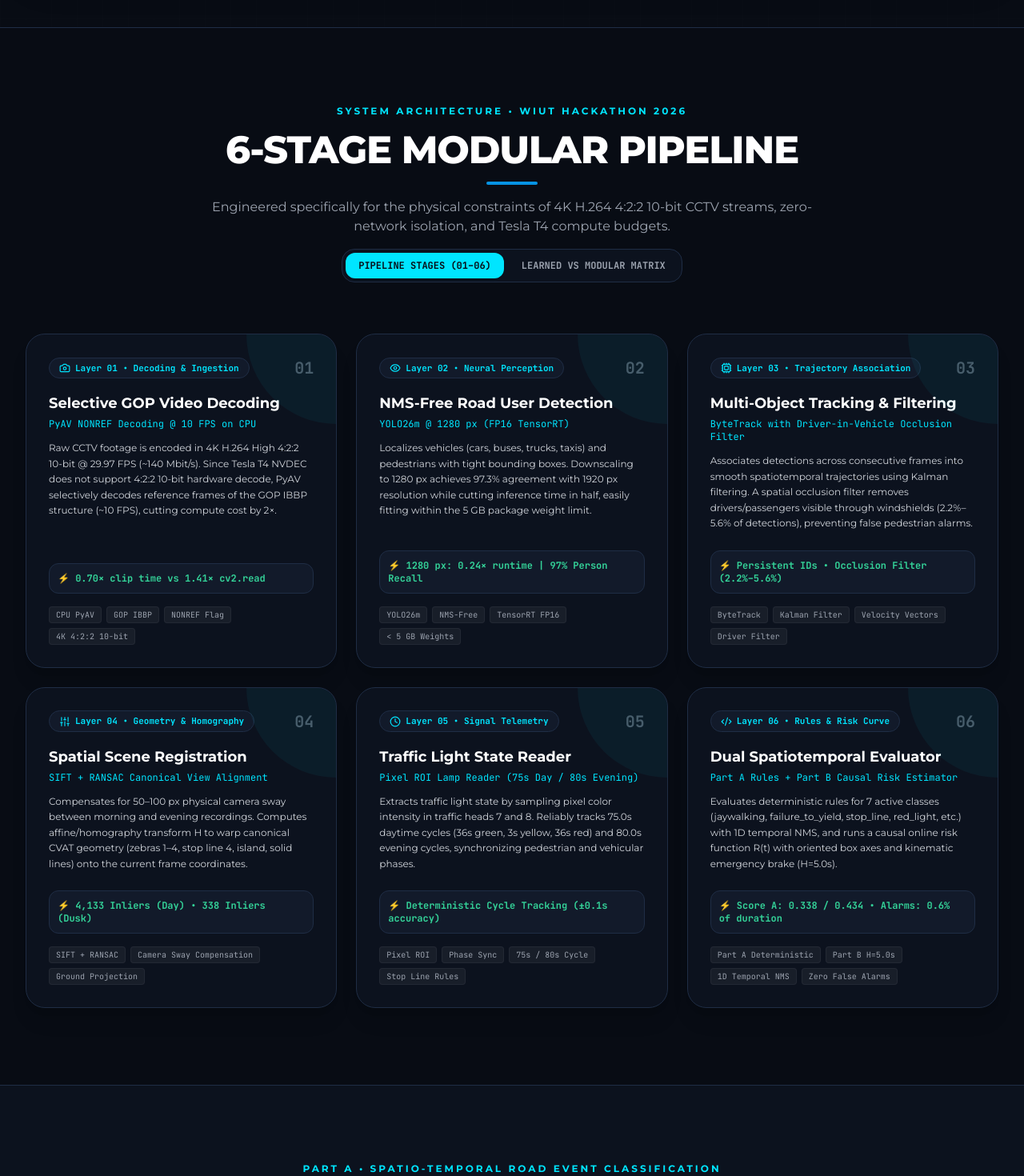
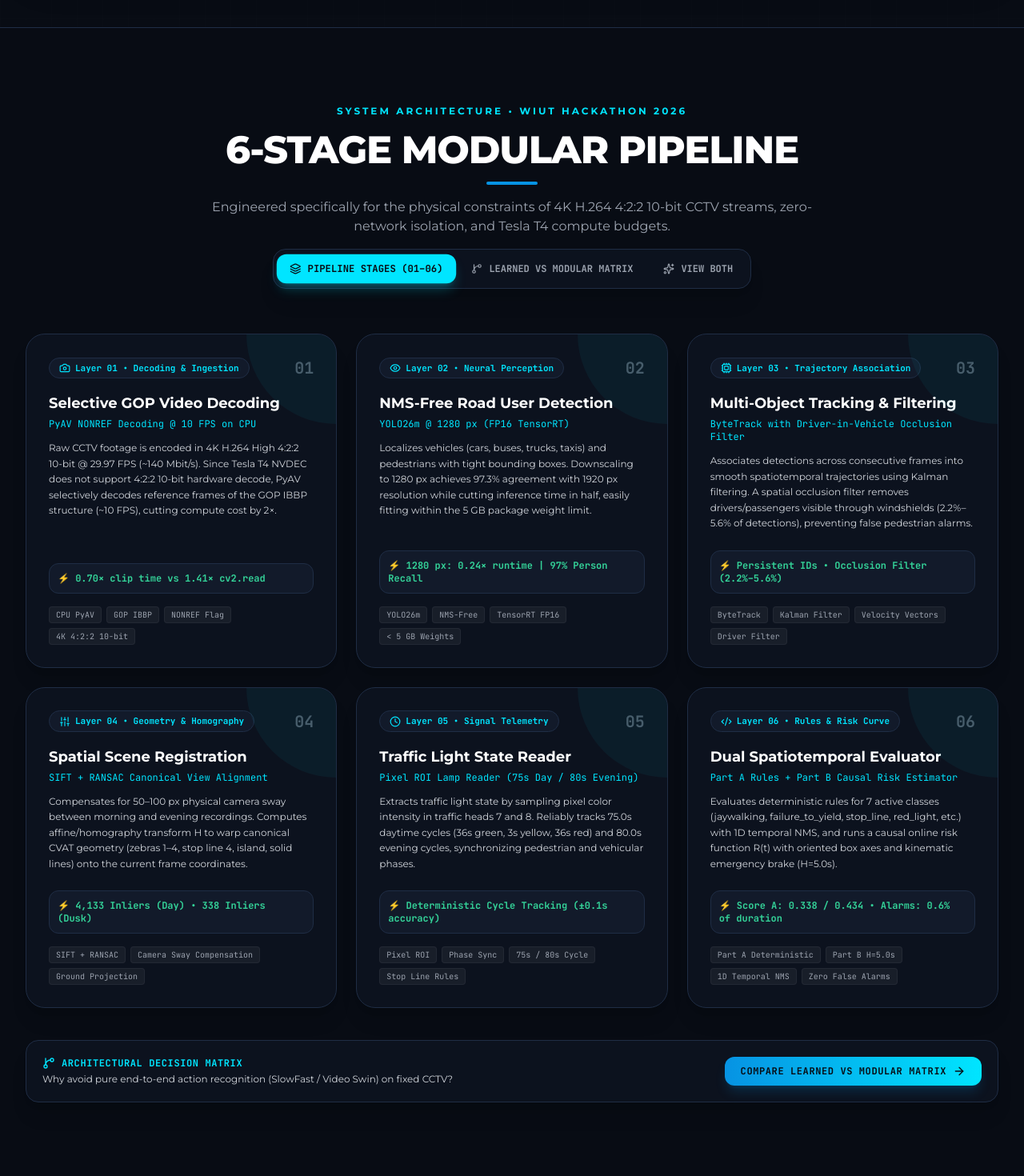
Before and after one commit to tisak559314-cloud/Hackathon-WIUT, a React (Vite) app: page / in a window 1280 px wide. Shown: the part 2380-3850 px from the top of the page at 80% size. Built offline with nearby package versions, Linux system fonts and the light colour scheme.

Commit message:
fix(platform): make Learned vs Modular Matrix tab fully interactive with dynamic titles, deep links, and View Both mode

```diff
--- a/src/components/Navbar.jsx
+++ b/src/components/Navbar.jsx
@@ -30,9 +30,9 @@ export default function Navbar() {
       title: 'APPROACH',
       href: '#platform',
       children: [
-        { label: 'Pipeline Architecture', href: '#platform', desc: 'Detector, Tracker, and Rule Engine' },
-        { label: 'Object Tracking', href: '#platform', desc: 'ByteTrack spatial-temporal association' },
-        { label: 'Risk Estimator', href: '#mantara', desc: 'Causal step() frame evaluation' },
+        { label: 'Pipeline Architecture (01–06)', href: '#platform', desc: 'Detector, Tracker, and Rule Engine' },
+        { label: 'Learned vs Modular Matrix', href: '#matrix', desc: 'Why hybrid modular beats 3D CNNs' },
+        { label: 'Risk Estimator (H = 5.0s)', href: '#mantara', desc: 'Causal step() frame evaluation' },
       ]
     },
     {
@@ -270,8 +270,16 @@ export default function Navbar() {
                 onClick={() => setSearchOpen(false)}
                 className="flex items-center justify-between p-2 rounded-lg hover:bg-[#182236] transition"
               >
-                <span>4-Layer Edge Architecture &amp; ByteTrack</span>
-                <span className="text-[#00e5ff]">Approach</span>
+                <span>6-Stage Pipeline &amp; Edge Architecture</span>
+                <span className="text-[#00e5ff]">Pipeline</span>
+              </a>
+              <a
+                href="#matrix"
+                onClick={() => setSearchOpen(false)}
+                className="flex items-center justify-between p-2 rounded-lg hover:bg-[#182236] transition"
+              >
+                <span>Learned vs Modular Matrix (Benchmark)</span>
+                <span className="text-[#00e5ff]">Matrix</span>
               </a>
               <a
                 href="#academic"
--- a/src/components/PlatformStack.jsx
+++ b/src/components/PlatformStack.jsx
@@ -21,7 +21,22 @@ import {
 } from 'lucide-react';
 
 export default function PlatformStack() {
-  const [activeTab, setActiveTab] = useState('pipeline'); // 'pipeline' | 'matrix'
+  const [activeTab, setActiveTab] = useState('pipeline'); // 'pipeline' | 'matrix' | 'both'
+
+  // Hash-based tab deep linking (e.g. clicking #matrix in Navbar)
+  useEffect(() => {
+    const handleHash = () => {
+      const hash = window.location.hash;
+      if (hash === '#matrix') {
+        setActiveTab('matrix');
+      } else if (hash === '#pipeline') {
+        setActiveTab('pipeline');
+      }
+    };
+    handleHash();
+    window.addEventListener('hashchange', handleHash);
+    return () => window.removeEventListener('hashchange', handleHash);
+  }, []);
 
   const stages = [
     {
@@ -125,49 +140,92 @@ export default function PlatformStack() {
     },
   ];
 
+  const showPipeline = activeTab === 'pipeline' || activeTab === 'both';
+  const showMatrix = activeTab === 'matrix' || activeTab === 'both';
+
   return (
     <section id="platform" className="py-24 bg-[#080c14] relative border-t border-[#1f2d45]">
       <div className="max-w-7xl mx-auto px-4 sm:px-6 lg:px-8">
         {/* Section Header */}
-        <div className="flex flex-col items-center text-center space-y-4 mb-16">
+        <div className="flex flex-col items-center text-center space-y-4 mb-14">
           <span className="text-xs font-bold uppercase tracking-[0.25em] text-[#00e5ff]">
-            SYSTEM ARCHITECTURE • WIUT HACKATHON 2026
+            {activeTab === 'pipeline' && 'SYSTEM ARCHITECTURE • WIUT HACKATHON 2026'}
+            {activeTab === 'matrix' && 'COMPARATIVE BENCHMARK • SYSTEM EVALUATION'}
+            {activeTab === 'both' && 'FULL ARCHITECTURE & MATRIX • COMPLETE SYSTEM'}
           </span>
-          <h2 className="text-3xl sm:text-5xl font-extrabold uppercase tracking-tight text-white">
-            6-STAGE MODULAR PIPELINE
+          <h2 className="text-3xl sm:text-5xl font-extrabold uppercase tracking-tight text-white transition-all duration-200">
+            {activeTab === 'pipeline' && '6-STAGE MODULAR PIPELINE'}
+            {activeTab === 'matrix' && 'LEARNED VS MODULAR MATRIX'}
+            {activeTab === 'both' && 'PIPELINE & ARCHITECTURAL MATRIX'}
           </h2>
           <div className="w-16 h-1 bg-[#0693e3] rounded-full" />
           <p className="text-gray-400 text-sm sm:text-base max-w-3xl leading-relaxed">
-            Engineered specifically for the physical constraints of 4K H.264 4:2:2 10-bit CCTV streams, zero-network isolation, and Tesla T4 compute budgets.
+            {activeTab === 'pipeline' &&
+              'Engineered specifically for the physical constraints of 4K H.264 4:2:2 10-bit CCTV streams, zero-network isolation, and Tesla T4 compute budgets.'}
+            {activeTab === 'matrix' &&
+              'Direct quantitative evaluation: why a hybrid modular pipeline strictly beats pure end-to-end 3D architectures on Tesla T4 inference speed, auditability, and false alarm suppression.'}
+            {activeTab === 'both' &&
+              'Comprehensive view of our 6-stage edge processing pipeline alongside the empirical trade-off matrix comparing modular and deep end-to-end paradigms.'}
           </p>
 
-          {/* Switcher: Pipeline Stages vs Architecture Comparison */}
-          <div className="inline-flex items-center gap-1.5 p-1 rounded-2xl bg-[#0c121e] border border-[#1f2d45] mt-4">
+          {/* Switcher: Pipeline Stages vs Architecture Comparison vs View Both */}
+          <div className="relative z-20 inline-flex items-center gap-1.5 p-1.5 rounded-2xl bg-[#0c121e] border border-[#1f2d45] mt-4 shadow-xl select-none">
             <button
-              onClick={() => setActiveTab('pipeline')}
-              className={`px-4 py-2 rounded-xl text-xs font-mono font-bold uppercase transition cursor-pointer ${
+              type="button"
+              onClick={(e) => {
+                e.preventDefault();
+                e.stopPropagation();
+                setActiveTab('pipeline');
+              }}
+              className={`flex items-center gap-2 px-4 py-2.5 rounded-xl text-xs font-mono font-bold uppercase transition-all duration-200 cursor-pointer ${
                 activeTab === 'pipeline'
-                  ? 'bg-[#00e5ff] text-[#080c14] shadow font-extrabold'
-                  : 'text-gray-400 hover:text-white'
+                  ? 'bg-[#00e5ff] text-[#080c14] font-black shadow-lg shadow-[#00e5ff]/25 scale-[1.02]'
+                  : 'text-gray-400 hover:text-white hover:bg-white/5'
               }`}
             >
-              Pipeline Stages (01–06)
+              <Layers className="w-3.5 h-3.5" />
+              <span>Pipeline Stages (01–06)</span>
             </button>
+
             <button
-              onClick={() => setActiveTab('matrix')}
-              className={`px-4 py-2 rounded-xl text-xs font-mono font-bold uppercase transition cursor-pointer ${
+              type="button"
+              onClick={(e) => {
+                e.preventDefault();
+                e.stopPropagation();
+                setActiveTab('matrix');
+              }}
+              className={`flex items-center gap-2 px-4 py-2.5 rounded-xl text-xs font-mono font-bold uppercase transition-all duration-200 cursor-pointer ${
                 activeTab === 'matrix'
-                  ? 'bg-[#00e5ff] text-[#080c14] shadow font-extrabold'
-                  : 'text-gray-400 hover:text-white'
+                  ? 'bg-[#00e5ff] text-[#080c14] font-black shadow-lg shadow-[#00e5ff]/25 scale-[1.02]'
+                  : 'text-gray-400 hover:text-white hover:bg-white/5'
               }`}
             >
-              Learned vs Modular Matrix
+              <GitBranch className="w-3.5 h-3.5" />
+              <span>Learned vs Modular Matrix</span>
+            </button>
+
+            <button
+              type="button"
+              onClick={(e) => {
+                e.preventDefault();
+                e.stopPropagation();
+                setActiveTab('both');
+              }}
+              className={`flex items-center gap-2 px-4 py-2.5 rounded-xl text-xs font-mono font-bold uppercase transition-all duration-200 cursor-pointer ${
+                activeTab === 'both'
+                  ? 'bg-[#00e5ff] text-[#080c14] font-black shadow-lg shadow-[#00e5ff]/25 scale-[1.02]'
+                  : 'text-gray-400 hover:text-white hover:bg-white/5'
+              }`}
+            >
+              <Sparkles className="w-3.5 h-3.5" />
+              <span>View Both</span>
             </button>
           </div>
         </div>
 
         {/* Tab 1: 6 Pipeline Stages */}
-        {activeTab === 'pipeline' && (
+        {showPipeline && (
+          <div>
             <div className="grid grid-cols-1 md:grid-cols-2 lg:grid-cols-3 gap-6">
               {stages.map((st, idx) => {
                 const Icon = st.icon;
@@ -225,12 +283,55 @@ export default function PlatformStack() {
                 );
               })}
             </div>
+
+            {/* Quick jump to Matrix when in pipeline-only view */}
+            {activeTab === 'pipeline' && (
+              <div className="mt-10 p-5 rounded-2xl bg-[#0c121e] border border-[#1f2d45] flex items-center justify-between flex-wrap gap-4 shadow-xl">
+                <div className="space-y-1">
+                  <div className="flex items-center gap-2 text-[#00e5ff] text-xs font-mono font-bold uppercase tracking-wider">
+                    <GitBranch className="w-4 h-4" />
+                    <span>Architectural Decision Matrix</span>
+                  </div>
+                  <p className="text-xs text-gray-300">
+                    Why avoid pure end-to-end action recognition (SlowFast / Video Swin) on fixed CCTV?
+                  </p>
+                </div>
+                <button
+                  type="button"
+                  onClick={() => {
+                    setActiveTab('matrix');
+                    const el = document.getElementById('platform');
+                    if (el) el.scrollIntoView({ behavior: 'smooth' });
+                  }}
+                  className="px-5 py-2.5 rounded-xl bg-gradient-to-r from-[#0693e3] to-[#00e5ff] text-[#080c14] font-mono text-xs font-black uppercase tracking-wider hover:opacity-90 transition flex items-center gap-2 cursor-pointer shadow-lg shadow-[#0693e3]/20"
+                >
+                  <span>Compare Learned vs Modular Matrix</span>
+                  <ArrowRight className="w-4 h-4" />
+                </button>
+              </div>
+            )}
+          </div>
+        )}
+
+        {/* Separator if Both are shown */}
+        {activeTab === 'both' && (
+          <div className="my-14 flex items-center gap-4">
+            <div className="h-px bg-[#1f2d45] flex-1" />
+            <span className="text-xs font-mono uppercase tracking-widest text-[#00e5ff] px-4 py-1 rounded-full bg-[#0c121e] border border-[#1f2d45]">
+              ARCHITECTURAL TRADE-OFF MATRIX
+            </span>
+            <div className="h-px bg-[#1f2d45] flex-1" />
+          </div>
         )}
 
         {/* Tab 2: Learned vs Rule-Based Comparison Matrix */}
-        {activeTab === 'matrix' && (
-          <div className="rounded-3xl bg-[#0c121e] border border-[#1f2d45] p-6 sm:p-8 shadow-2xl overflow-hidden">
+        {showMatrix && (
+          <div id="matrix" className="rounded-3xl bg-[#0c121e] border border-[#1f2d45] p-6 sm:p-8 shadow-2xl overflow-hidden scroll-mt-28">
             <div className="max-w-3xl mb-8">
+              <div className="inline-flex items-center gap-2 px-3 py-1 rounded-full bg-[#121a2a] border border-[#1f2d45] text-xs font-mono text-[#00e5ff] font-bold uppercase tracking-wider mb-3">
+                <GitBranch className="w-3.5 h-3.5" />
+                <span>Empirical Benchmark Verification</span>
+              </div>
               <h3 className="text-xl sm:text-2xl font-bold text-white mb-2">
                 Why Hybrid Modular Beats End-to-End Blackbox Models
               </h3>
@@ -276,17 +377,34 @@ export default function PlatformStack() {
               </table>
             </div>
 
-            <div className="mt-8 p-4 rounded-2xl bg-[#121a2a] border border-[#1f2d45] flex items-center justify-between flex-wrap gap-4 text-xs font-mono text-gray-400">
-              <span>Scientific Foundation: WestCV v1.0.0 Architecture</span>
+            <div className="mt-8 pt-6 border-t border-[#1f2d45] flex items-center justify-between flex-wrap gap-4 text-xs font-mono">
+              {activeTab === 'matrix' && (
+                <button
+                  type="button"
+                  onClick={() => {
+                    setActiveTab('pipeline');
+                    const el = document.getElementById('platform');
+                    if (el) el.scrollIntoView({ behavior: 'smooth' });
+                  }}
+                  className="px-4 py-2 rounded-xl bg-[#121a2a] border border-[#1f2d45] text-gray-300 hover:text-white text-xs font-mono font-bold uppercase hover:bg-[#182236] transition flex items-center gap-2 cursor-pointer"
+                >
+                  <RotateCcw className="w-3.5 h-3.5 text-[#00e5ff]" />
+                  <span>Return to 6 Pipeline Stages</span>
+                </button>
+              )}
+
+              <div className="flex items-center gap-4 ml-auto">
+                <span className="text-gray-400">Scientific Foundation: WestCV Architecture</span>
                 <a
                   href="https://github.com/AsanAshirov/WestCV"
                   target="_blank"
                   rel="noreferrer"
-                className="text-[#00e5ff] hover:underline flex items-center gap-1"
+                  className="text-[#00e5ff] hover:underline flex items-center gap-1 font-bold"
                 >
-                <span>View Full Implementation on GitHub</span>
+                  <span>View Repository on GitHub</span>
                   <ArrowRight className="w-3.5 h-3.5" />
                 </a>
+              </div>
             </div>
           </div>
         )}
```
Lines whose indentation alone changed are shown as unchanged.
